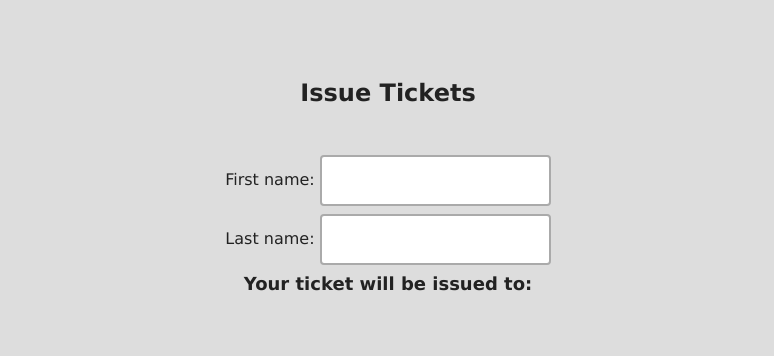
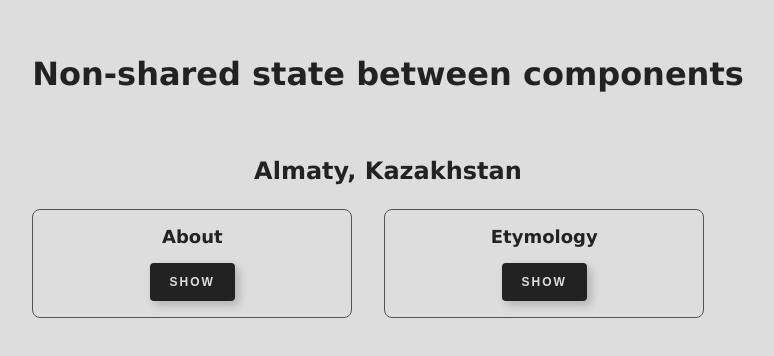
Before and after one commit to thedevangvishnu/mastering-react, a React (Create React App) app in the folder react.dev-docs/topics/3-managing-state/: page / in a window 1280 px wide. Shown: the part 214-570 px from the top of the page, without its empty margins (252-1026 px from the left). Built offline with nearby package versions, Linux system fonts and the light colour scheme.

Commit message:
Code components that do not share state
Create an Accordion app that uses two Panels who do not
share state. Also, add appropriate styles in gobal.css for
this app.

```diff
--- a/react.dev-docs/topics/3-managing-state/src/App.js
+++ b/react.dev-docs/topics/3-managing-state/src/App.js
@@ -1,5 +1,5 @@
 import "./subtopics/global.css";
-import Setup from "./subtopics/2-choosing-the-state-structure/6-non-redundant-states";
+import Setup from "./subtopics/3-sharing-state-between-components/1-non-shared-state";
 
 const App = () => {
   return (
--- /dev/null
+++ b/react.dev-docs/topics/3-managing-state/src/subtopics/3-sharing-state-between-components/1-non-shared-state.js
@@ -0,0 +1,44 @@
+import { useState } from "react";
+
+const Accordion = () => {
+  return (
+    <div className="accordion__app">
+      <div>
+        <h1>Non-shared state between components</h1>
+        <p></p>
+      </div>
+      <div className="accordion">
+        <h2>Almaty, Kazakhstan</h2>
+        <div className="all__panels">
+          <Panel title="About">
+            With a population of about 2 million, Almaty is Kazakhstan's largest
+            city. From 1929 to 1997, it was its capital city.
+          </Panel>
+          <Panel title="Etymology">
+            The name comes from алма, the Kazakh word for "apple" and is often
+            translated as "full of apples". In fact, the region surrounding
+            Almaty is thought to be the ancestral home of the apple, and the
+            wild Malus sieversii is considered a likely candidate for the
+            ancestor of the modern domestic apple.
+          </Panel>
+        </div>
+      </div>
+    </div>
+  );
+};
+
+const Panel = ({ title, children }) => {
+  const [isActive, setIsActive] = useState(false);
+  return (
+    <section className="panel">
+      <h3>{title}</h3>
+      {isActive ? (
+        <p>{children}</p>
+      ) : (
+        <button onClick={() => setIsActive(true)}>Show</button>
+      )}
+    </section>
+  );
+};
+
+export default Accordion;
--- a/react.dev-docs/topics/3-managing-state/src/subtopics/global.css
+++ b/react.dev-docs/topics/3-managing-state/src/subtopics/global.css
@@ -132,3 +132,35 @@ input::placeholder {
   background-color: rgb(250, 34, 34);
   border-radius: 50%;
 }
+
+/* 3 - sharing state between components */
+
+.panel {
+  width: 320px;
+  height: auto;
+  padding: 1rem;
+  border: 1px solid #555;
+  border-radius: 0.5rem;
+  display: flex;
+  flex-direction: column;
+  align-items: center;
+  gap: 1rem;
+  text-align: center;
+}
+
+.accordion {
+  display: flex;
+  flex-direction: column;
+  gap: 1.5rem;
+}
+
+.accordion__app {
+  display: flex;
+  flex-direction: column;
+  gap: 4rem;
+}
+
+.all__panels {
+  display: flex;
+  gap: 2rem;
+}
```
